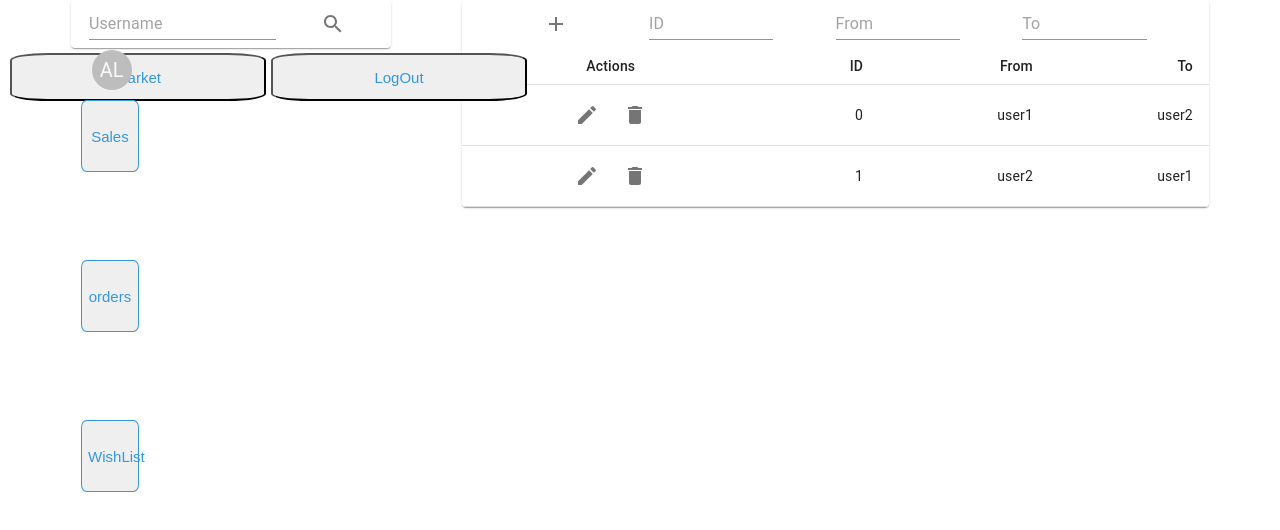
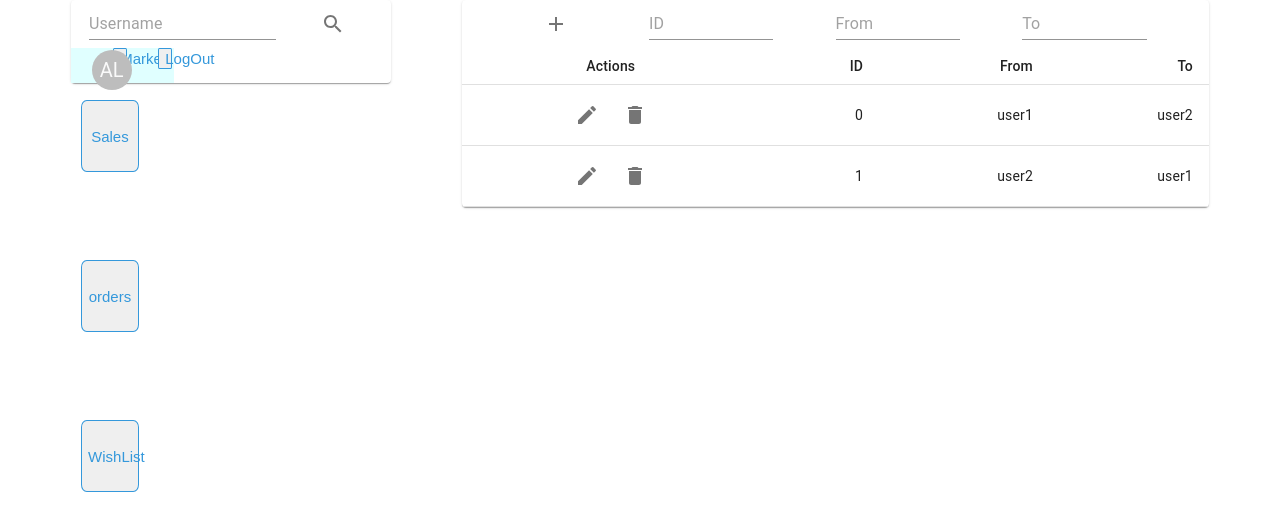
Before and after one commit to Falanke21/REM-demo-website, a React (Create React App) app in the folder fgnb/: page /admindash in a window 1280 px wide. Shown: the top 530 px of the page. Built offline with nearby package versions, Linux system fonts and the light colour scheme.

Commit message:
Edit the style of the User Page

```diff
--- a/fgnb/src/User.css
+++ b/fgnb/src/User.css
@@ -5,37 +5,54 @@
 	height: 50px;
 	margin-bottom: 10px;
 }
+.nav_bar{
+	background-color: lightcyan;
+    width: 96%;
+    height: 2.2em;
+    padding: 0 2%;
+}
+.nav_bar ul{
+	margin: 0;
+}
+.nav_bar li{
+	display: block;
+}
 .market{
 	width: 100%;
 	height: 30%;
 	position: absolute;
 	left: 5px;
+	margin-bottom: 20px;
 }
 .market_button{
+	border: 1px solid #3498db;
 	width: 20%;
 	height: 20%;
+	font-size: 15px;
+	cursor: pointer;
+	border-radius: 10%;
+	background-color: none;
+	color:#3498db;
+	transition: 0.3s;
 	float: left;
-	color: #3498db;
-	font-size: 15px;
-	border-radius: 15%;
-	margin-top: 5px;
-	margin-left: 5px;
 }
 .market_button:hover{
 	color: red;
 }
-.logout{
+.logout_button{
+	border: 1px solid #3498db;
+	width: 20%;
+	height: 20%;
+	font-size: 15px;
+	cursor: pointer;
+	border-radius: 10%;
+	background-color: none;
+	color:#3498db;
+	transition: 0.3s;
 	float: right;
 }
-.logout_button{
-	width: 20%;
-	height: 20%;
-	float: left;
-	color: #3498db;
-	font-size: 15px;
-	border-radius: 15%;
-	margin-top: 5px;
-	margin-left: 5px;
+.logout_button:hover{
+	color: red;
 }
 .profiles{
 	width:20%;
--- a/fgnb/src/User.js
+++ b/fgnb/src/User.js
@@ -9,18 +9,29 @@ import DraftsIcon from '@material-ui/icons/Drafts';
 import Avatar from '@material-ui/core/Avatar';
 import { Link } from "react-router-dom";
 import "./User.css"
-
 class User extends React.Component{
 	render(){
 		return(
 			<div>
-				<div className = "market">
-					<Link to={"./Market"}>
-						<button className="market_button"> Market</button>
-					</Link>
-					<Link to={"./"}>
-						<button className="logout_button">LogOut</button>
-					</Link>
+				<div className="nav_bar">
+					<ul>
+						<Link to={"./Market"}>
+							<li>
+								<button  size="large"
+                                variant="outlined"
+                                color="primary"
+                                className="market_button"> Market</button>
+							</li>
+						</Link>
+						<Link to={"./"}>
+							<li>
+								<button  size="large"
+                                variant="outlined"
+                                color="primary"
+                                className="logout_button">LogOut</button>
+							</li>
+							</Link>
+					</ul>
 				</div>
 				<div className="profiles">
 					<Avatar className="avatar" size="400"> AL</Avatar>
```
